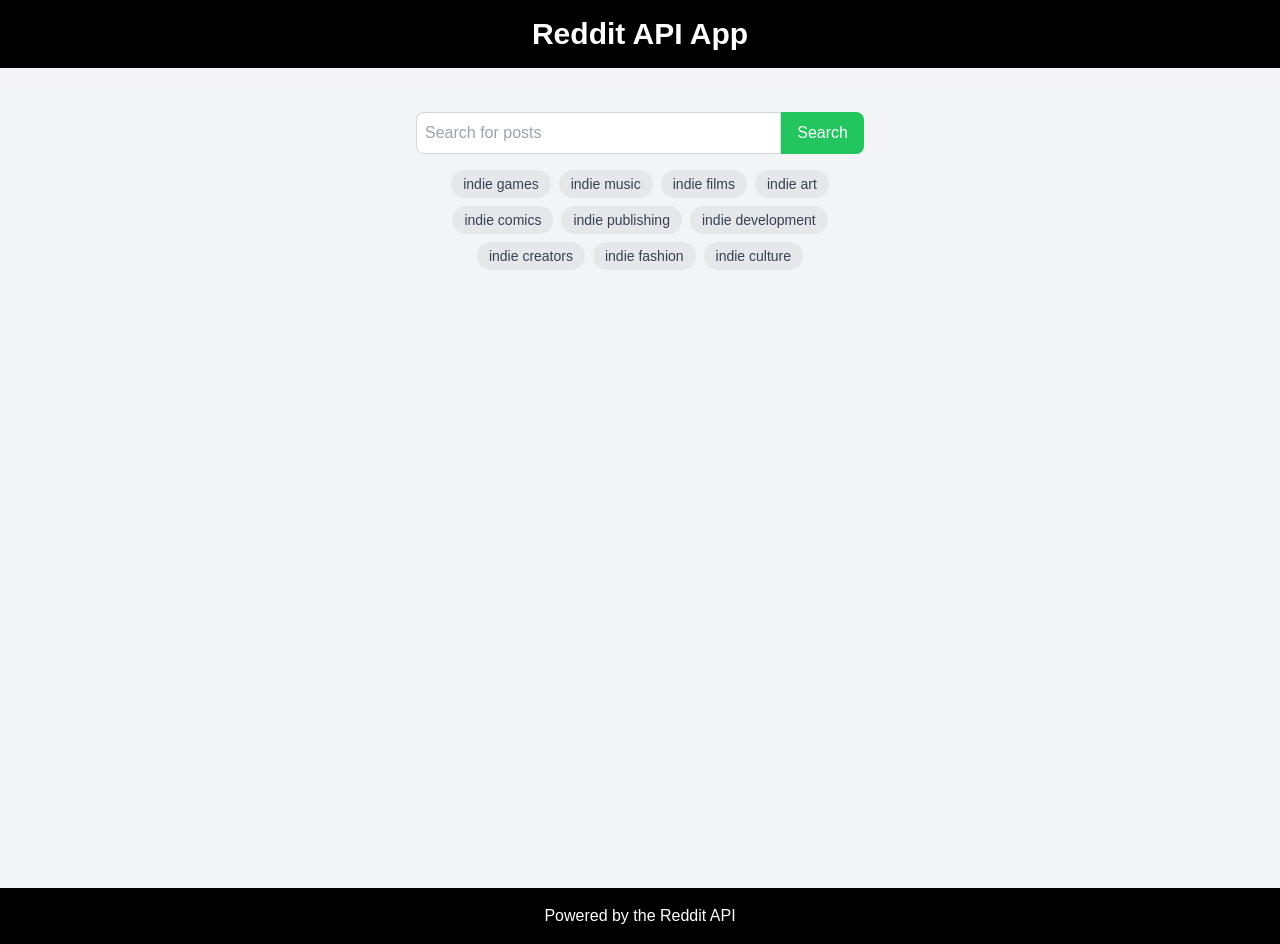
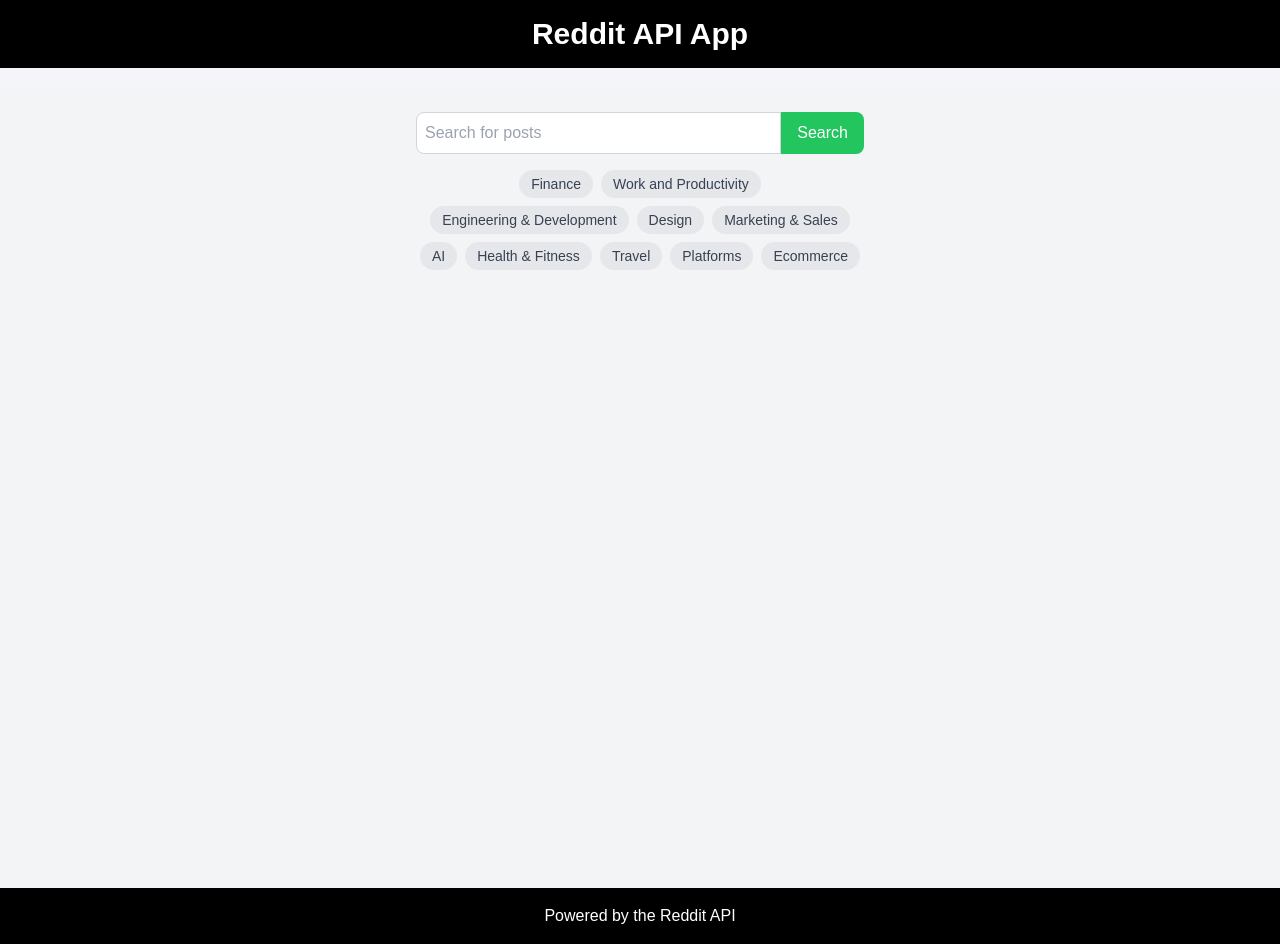
Before and after one commit to katrinavassell/redditapp, a React (Create React App) app: page / in a window 1280 px wide. Built offline with nearby package versions, Linux system fonts and the light colour scheme.

Commit message:
User checkpoint: Update recommended topics list.

```diff
--- a/src/recommendedTopics.js
+++ b/src/recommendedTopics.js
@@ -1,15 +1,15 @@
 
 const recommendedTopics = [
-  "indie games",
-  "indie music",
-  "indie films",
-  "indie art",
-  "indie comics",
-  "indie publishing",
-  "indie development",
-  "indie creators",
-  "indie fashion",
-  "indie culture"
+  "Finance",
+  "Work and Productivity",
+  "Engineering & Development",
+  "Design",
+  "Marketing & Sales",
+  "AI",
+  "Health & Fitness",
+  "Travel",
+  "Platforms",
+  "Ecommerce"
 ];
 
 export default recommendedTopics;
```
